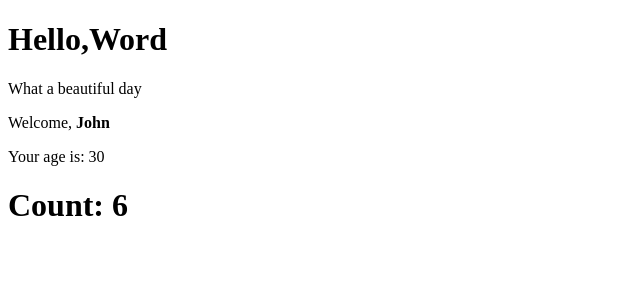
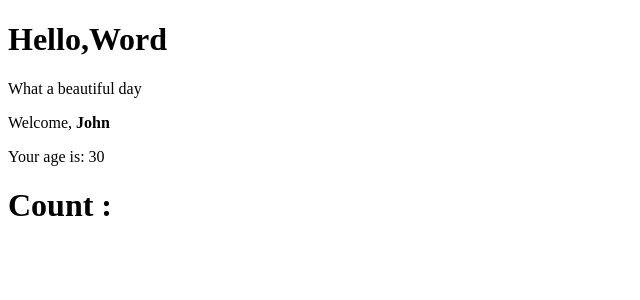
Before and after one commit to Ignazioconti/React_V2, a React (Create React App) app in the folder my-app/: page / in a window 1280 px wide. Shown: the top 300 px of the page, without its empty margins (0-640 px from the left). Built offline with nearby package versions, Linux system fonts and the light colour scheme.

Commit message:
Svolgimento

```diff
--- a/my-app/src/Counter.js
+++ b/my-app/src/Counter.js
@@ -1,4 +1,5 @@
 import React from "react";
+import { CounterDisplay } from "./CounterDisplay";
 
 export class Counter extends React.Component {
   state = {
@@ -18,7 +19,7 @@
   render() {
     return (
       <div>
-        <h1>Count: {this.state.count}</h1>
+        <CounterDisplay count={this.props.count} />
       </div>
     );
   }
--- /dev/null
+++ b/my-app/src/CounterDisplay.js
@@ -0,0 +1,7 @@
+import React from "react";
+
+export class CounterDisplay extends React.Component {
+  render() {
+    return <h1>Count : {this.props.count}</h1>;
+  }
+}
```
